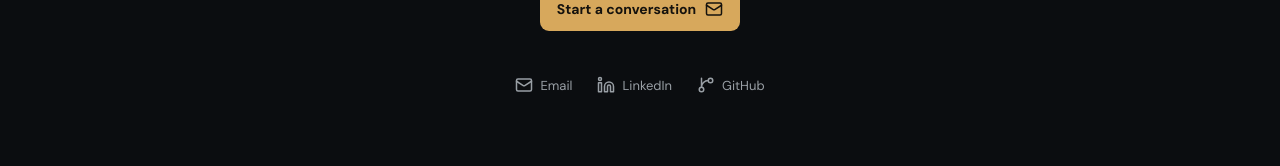
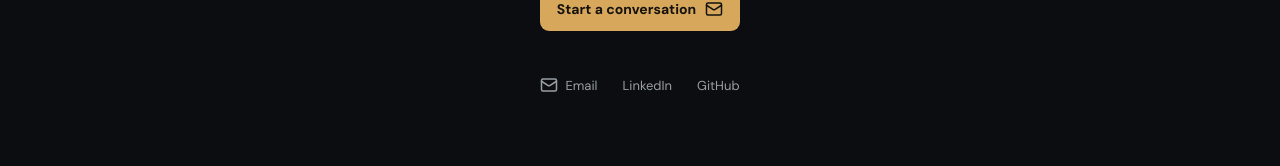
Before and after one commit to jaffukhandu-rgb/jafar-khandu-portfolio, a React (Vite) app: page / in a window 1280 px wide. Shown: the part 4606-4772 px from the top of the page. Built offline with nearby package versions, Linux system fonts and the light colour scheme.

Commit message:
Fix unsupported social icon exports

```diff
--- a/src/main.jsx
+++ b/src/main.jsx
@@ -1,6 +1,6 @@
 import React, { useState } from 'react';
 import { createRoot } from 'react-dom/client';
-import { ArrowUpRight, GitBranch, Linkedin, Mail, Menu, X, Code2, Database, Server, Layers3, CheckCircle2 } from 'lucide-react';
+import { ArrowUpRight, Mail, Menu, X, Code2, Database, Server, Layers3, CheckCircle2 } from 'lucide-react';
 import './styles.css';
 
 const projects = [
@@ -51,7 +51,7 @@ function App() {
 
         <section id="experience" className="section muted"><div className="container"><div className="section-heading"><span>04</span><div><p className="kicker">EXPERIENCE</p><h2>From requirements<br/>to production.</h2></div></div><div className="timeline"><div className="timeline-line"/><article><div className="time-dot"/><div><p className="time-date">CRAVITA TECHNOLOGIES</p><h3>Full-Stack .NET Developer</h3><p>Worked across application development, backend services, databases and web interfaces, translating requirements into practical software and improving features through iterative development.</p></div></article></div><div className="approach"><div><p className="kicker">MY DEVELOPMENT APPROACH</p><h3>Understand → Design → Build → Test → Deploy</h3></div><div className="approach-note"><CheckCircle2 size={18}/><span>Simple architecture. Clear code. Production mindset.</span></div></div></div></section>
 
-        <section id="contact" className="contact container"><p className="kicker">05 · CONTACT</p><h2>Have a project in mind?</h2><p>Let's talk about what you're building, what needs fixing, or what could be improved.</p><a className="btn primary" href="mailto:jafarkhanduwala@gmail.com">Start a conversation <Mail size={18}/></a><div className="socials"><a href="mailto:jafarkhanduwala@gmail.com"><Mail size={18}/> Email</a><a href="https://www.linkedin.com/" target="_blank" rel="noreferrer"><Linkedin size={18}/> LinkedIn</a><a href="https://github.com/jaffukhandu-rgb" target="_blank" rel="noreferrer"><GitBranch size={18}/> GitHub</a></div></section>
+        <section id="contact" className="contact container"><p className="kicker">05 · CONTACT</p><h2>Have a project in mind?</h2><p>Let's talk about what you're building, what needs fixing, or what could be improved.</p><a className="btn primary" href="mailto:jafarkhanduwala@gmail.com">Start a conversation <Mail size={18}/></a><div className="socials"><a href="mailto:jafarkhanduwala@gmail.com"><Mail size={18}/> Email</a><a href="https://www.linkedin.com/" target="_blank" rel="noreferrer">LinkedIn</a><a href="https://github.com/jaffukhandu-rgb" target="_blank" rel="noreferrer">GitHub</a></div></section>
       </main>
       <footer className="footer container"><span>© {new Date().getFullYear()} Jafar Khandu</span><span>Designed & built with React</span></footer>
     </div>
```
